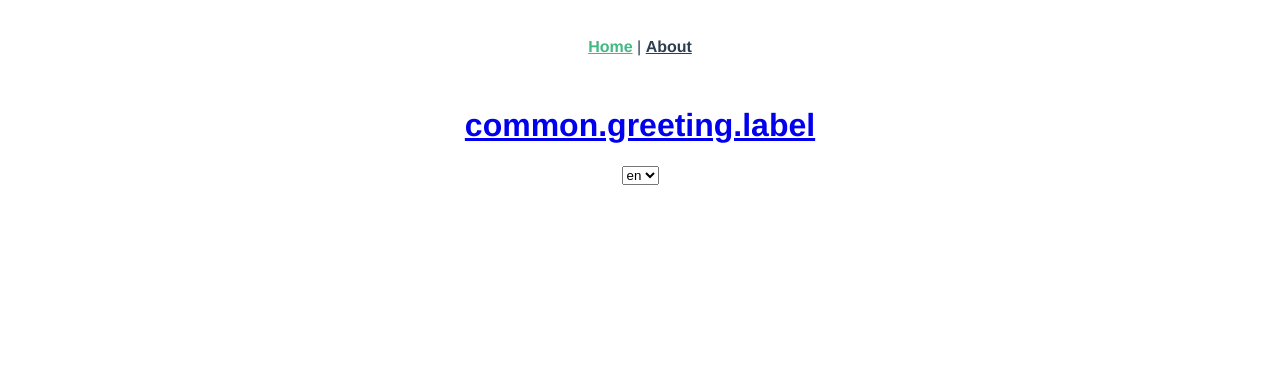
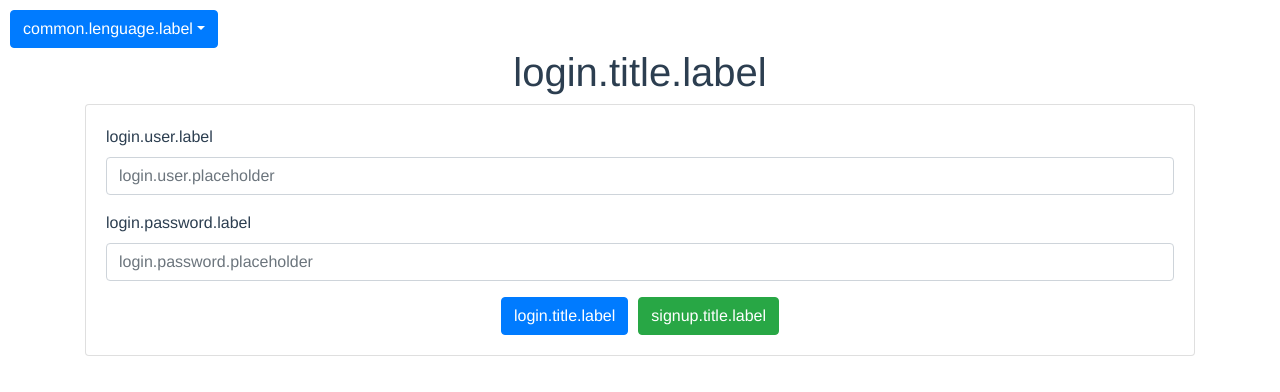
Before and after one commit to Duccem/ducen-front, a Vue app: page / in a window 1280 px wide. Shown: the top 392 px of the page. Built offline with nearby package versions, Linux system fonts and the light colour scheme.

Commit message:
Maded the login view

```diff
--- a/package.json
+++ b/package.json
@@ -9,6 +9,8 @@
   },
   "dependencies": {
     "axios": "^0.21.0",
+    "bootstrap": "^4.5.3",
+    "bootstrap-vue": "^2.19.0",
     "core-js": "^3.6.5",
     "vue": "^2.6.11",
     "vue-class-component": "^7.2.3",
--- a/src/App.vue
+++ b/src/App.vue
@@ -1,10 +1,11 @@
 <template>
   <div id="app">
     <ServiceProvider>
-      <div id="nav">
-        <router-link to="/">Home</router-link> |
-        <router-link to="/user/">About</router-link>
-      </div>
+      <b-dropdown variant="primary" :text="$t('common.lenguage.label')" id="lang">
+        <b-dropdown-item v-for="(lang, i) in langs" :key="`Lang${i}`" @click="changeLocale(lang)">
+          {{ lang }}
+        </b-dropdown-item>
+      </b-dropdown>
       <router-view />
     </ServiceProvider>
   </div>
@@ -20,7 +21,13 @@ import ServiceProvider from '@/services/ServiceProvider.vue';
     ServiceProvider
   }
 })
-export default class App extends Vue{}
+export default class App extends Vue{
+  langs = ["en", "es", "fr", "pt", "de"];
+
+  public changeLocale(lang: string){
+    this.$root.$i18n.locale = lang;
+  }
+}
 </script>
 
 <style>
@@ -28,7 +35,6 @@ export default class App extends Vue{}
   font-family: Avenir, Helvetica, Arial, sans-serif;
   -webkit-font-smoothing: antialiased;
   -moz-osx-font-smoothing: grayscale;
-  text-align: center;
   color: #2c3e50;
 }
 
@@ -44,4 +50,10 @@ export default class App extends Vue{}
 #nav a.router-link-exact-active {
   color: #42b983;
 }
+
+#lang {
+  max-width: 80px;
+  margin-top: 10px;
+  margin-left: 10px;
+}
 </style>
--- a/src/modules/auth/components/Saludo.vue
+++ b/src/modules/auth/components/Saludo.vue
@@ -1,7 +1,5 @@
 <template>
-    <router-link to="/sign-up">
-        <h1>{{ msg }}</h1>
-    </router-link>
+    <h1>{{ msg }}</h1>
 </template>
 
 <script lang="ts">
--- a/src/modules/auth/views/Login.vue
+++ b/src/modules/auth/views/Login.vue
@@ -1,16 +1,28 @@
 <template>
   <div class="" id="login">
-      <Saludo :msg="$t('common.greeting.label')"/>
-      <select name="" v-model="$root.$i18n.locale">
-        <option v-for="(lang, i) in langs" :key="`Lang${i}`" :value="lang">{{ lang }}</option>
-      </select>
+
+    <Saludo :msg="$t('login.title.label')" />
+    <b-container>
+      <b-card>
+        <b-form @submit="login">
+          <b-form-group id="login-group-1" :label="$t('login.user.label')" label-for="user">
+            <b-form-input id="user" v-model="user" :placeholder="$t('login.user.placeholder')" required></b-form-input>
+          </b-form-group>
+          <b-form-group id="login-group-2" :label="$t('login.password.label')" label-for="password">
+            <b-form-input id="password" v-model="password" :placeholder="$t('login.password.placeholder')" required></b-form-input>
+          </b-form-group>
+          <b-button type="submit" variant="primary">{{ $t('login.title.label') }}</b-button>
+          <b-button style="margin-left:10px;" variant="success">{{ $t('signup.title.label') }}</b-button>
+        </b-form>
+      </b-card>
+    </b-container>
   </div>
 </template>
 
 <script lang="ts">
-import { Component, Inject, Vue,  } from "vue-property-decorator";
+import { Component, Inject, Vue } from "vue-property-decorator";
 import Saludo from "@/modules/auth/components/Saludo.vue";
-import { AuthService } from '@/services/auth';
+import { AuthService } from "@/services/rest/auth";
 
 @Component({
   components: {
@@ -18,12 +30,27 @@ import { AuthService } from '@/services/auth';
   }
 })
 export default class Login extends Vue {
-  langs = ['en', 'es', 'fr', 'pt', 'de'];
+
   @Inject()
-  authService!: AuthService
+  authService!: AuthService;
+
+  public user = "";
+  public password = "";
+
+  public async login(){
+    const { message } = await this.authService.login(this.user, this.password);
+    if(message === "Ok"){
+      this.$router.push('/user');
+    }
+  }
 }
 </script>
 
-<style>
-
+<style lang="css">
+  #login{
+    text-align: center;
+  }
+  #login label{
+    text-align: left;
+  }
 </style>
```
Also changed, not shown: src/locales/de.json (+7 -2 lines), src/locales/en.json (+7 -2 lines), src/locales/es.json (+7 -2 lines), src/locales/fr.json (+7 -2 lines), src/locales/pt.json (+7 -2 lines), src/main.ts (+7 -0 lines), src/services/graph/auth.ts (deleted, +0 -29 lines), .eslintrc.js, 1 other file (tests, documents, lock files or other folders).
